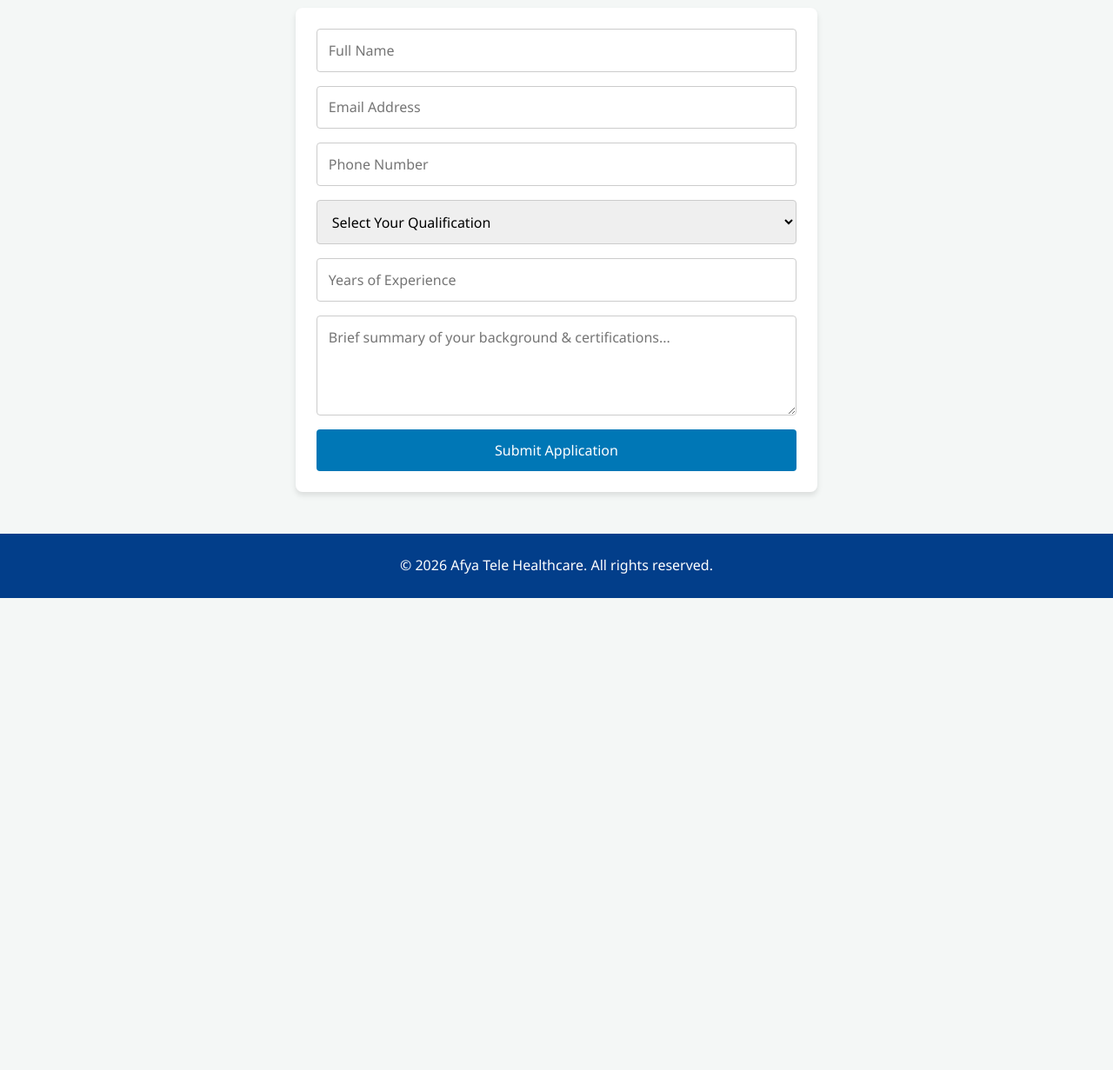
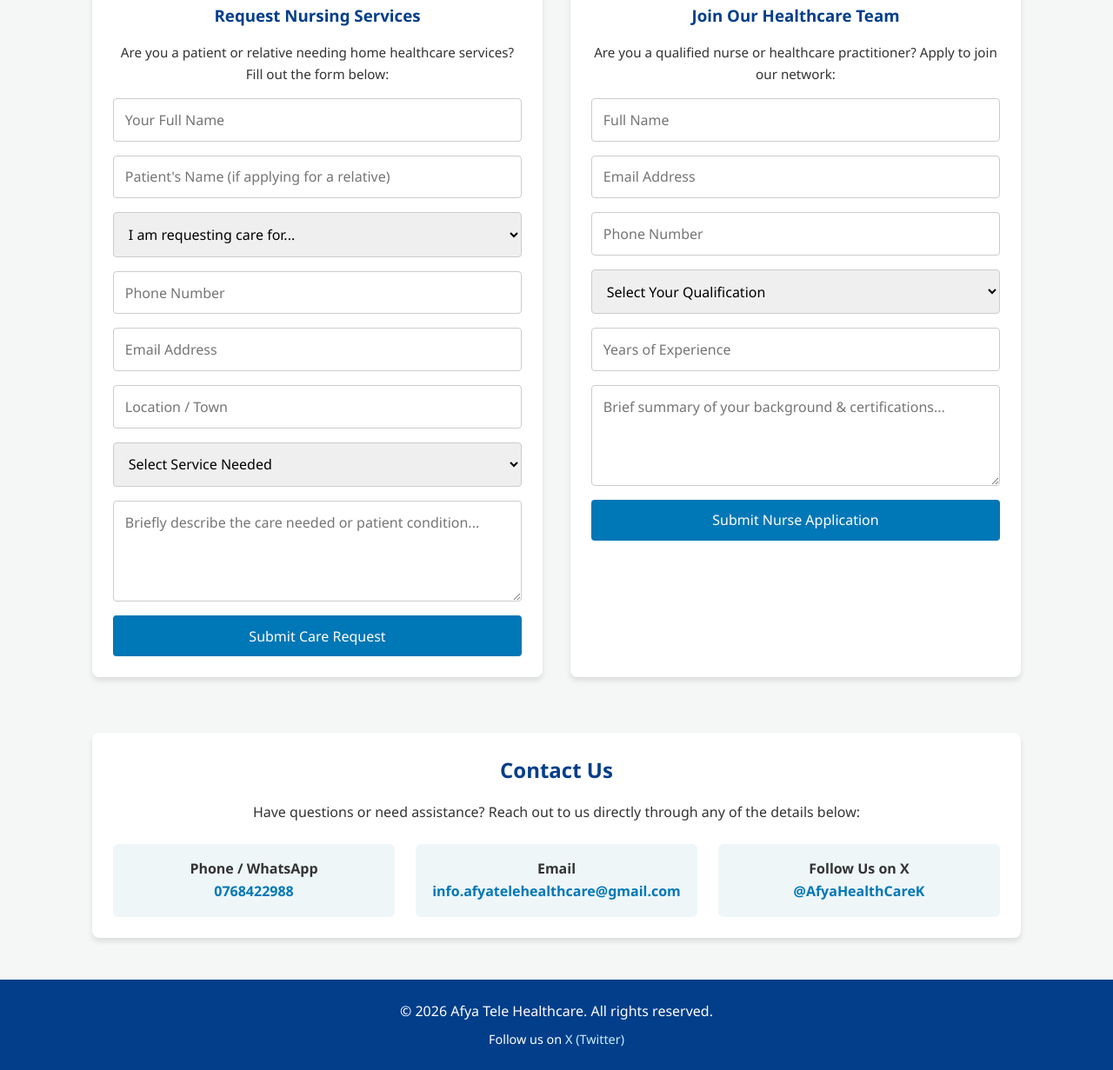
Before and after one commit to MachisuTech/afya-tele-healthcare, a plain HTML site: page index.html in a window 1280 px wide. Shown: the part 930-2161 px from the top of the page at 87% size. Before the commit the page ends 1618 px from the top, so only its background shows below. Drawn offline with Linux system fonts and the light colour scheme.

Commit message:
Update index.html

```diff
--- a/index.html
+++ b/index.html
@@ -27,6 +27,7 @@
             display: flex;
             justify-content: space-between;
             align-items: center;
+            flex-wrap: wrap;
         }
 
         header h1 {
@@ -79,6 +80,7 @@
             padding: 1.5rem;
             border-radius: 8px;
             box-shadow: 0 4px 6px rgba(0, 0, 0, 0.1);
+            margin-bottom: 2rem;
         }
 
         .card img {
@@ -94,7 +96,13 @@
             color: #0077b6;
         }
 
-        /* Form Styling */
+        /* Forms Section */
+        .forms-container {
+            display: grid;
+            grid-template-columns: repeat(auto-fit, minmax(320px, 1fr));
+            gap: 2rem;
+        }
+
         form {
             display: flex;
             flex-direction: column;
@@ -128,6 +136,27 @@
             background-color: #005f92;
         }
 
+        /* Contact Details Grid */
+        .contact-info {
+            display: grid;
+            grid-template-columns: repeat(auto-fit, minmax(220px, 1fr));
+            gap: 1.5rem;
+            text-align: center;
+            margin-top: 1rem;
+        }
+
+        .contact-item {
+            padding: 1rem;
+            background: #eef6f8;
+            border-radius: 6px;
+        }
+
+        .contact-item a {
+            color: #0077b6;
+            text-decoration: none;
+            font-weight: bold;
+        }
+
         /* Footer */
         footer {
             background-color: #023e8a;
@@ -135,6 +164,11 @@
             text-align: center;
             padding: 1.5rem 1rem;
             margin-top: 3rem;
+        }
+
+        footer a {
+            color: #caf0f8;
+            text-decoration: none;
         }
     </style>
 </head>
@@ -145,8 +179,9 @@
         <h1>Afya Tele Healthcare</h1>
         <nav>
             <a href="#services">Services</a>
-            <a href="#apply">Apply</a>
-            <a href="#contact">Contact</a>
+            <a href="#request-service">Request Care</a>
+            <a href="#join-team">Join Our Team</a>
+            <a href="#contact">Contact Us</a>
         </nav>
     </header>
 
@@ -179,9 +214,43 @@
             </div>
         </div>
 
-        <!-- Application / Registration Form -->
-        <h2 id="apply" style="text-align: center; margin-bottom: 1.5rem; color: #023e8a;">Join Our Healthcare Team</h2>
-        <div class="card" style="max-width: 600px; margin: 0 auto;">
+        <!-- Application Forms Container -->
+        <div class="forms-container">
+
+            <!-- Patient / Relative Request Form -->
+            <div class="card" id="request-service">
+                <h3 style="text-align: center; margin-bottom: 1rem; color: #023e8a;">Request Nursing Services</h3>
+                <p style="text-align: center; margin-bottom: 1rem; font-size: 0.95rem;">Are you a patient or relative needing home healthcare services? Fill out the form below:</p>
+                <form action="#" method="POST">
+                    <input type="text" name="applicant_name" placeholder="Your Full Name" required>
+                    <input type="text" name="patient_name" placeholder="Patient's Name (if applying for a relative)">
+                    <select name="relationship" required>
+                        <option value="" disabled selected>I am requesting care for...</option>
+                        <option value="myself">Myself (Patient)</option>
+                        <option value="parent">Parent</option>
+                        <option value="spouse">Spouse</option>
+                        <option value="child">Child</option>
+                        <option value="other_relative">Other Relative / Friend</option>
+                    </select>
+                    <input type="tel" name="phone" placeholder="Phone Number" required>
+                    <input type="email" name="email" placeholder="Email Address" required>
+                    <input type="text" name="location" placeholder="Location / Town" required>
+                    <select name="service_needed" required>
+                        <option value="" disabled selected>Select Service Needed</option>
+                        <option value="aged_care">Aged Care</option>
+                        <option value="nursing_care">Home Nursing Care</option>
+                        <option value="palliative_care">Palliative Care</option>
+                    </select>
+                    <textarea name="care_details" rows="4" placeholder="Briefly describe the care needed or patient condition..." required></textarea>
+
+                    <button type="submit">Submit Care Request</button>
+                </form>
+            </div>
+
+            <!-- Healthcare Worker Application Form -->
+            <div class="card" id="join-team">
+                <h3 style="text-align: center; margin-bottom: 1rem; color: #023e8a;">Join Our Healthcare Team</h3>
+                <p style="text-align: center; margin-bottom: 1rem; font-size: 0.95rem;">Are you a qualified nurse or healthcare practitioner? Apply to join our network:</p>
                 <form action="#" method="POST">
                     <input type="text" name="fullname" placeholder="Full Name" required>
                     <input type="email" name="email" placeholder="Email Address" required>
@@ -197,8 +266,31 @@
                     <input type="text" name="experience" placeholder="Years of Experience" required>
                     <textarea name="summary" rows="4" placeholder="Brief summary of your background & certifications..." required></textarea>
 
-                <button type="submit">Submit Application</button>
+                    <button type="submit">Submit Nurse Application</button>
                 </form>
+            </div>
+
+        </div>
+
+        <!-- Contact Us Section -->
+        <div class="card" id="contact" style="margin-top: 2rem;">
+            <h2 style="text-align: center; margin-bottom: 1rem; color: #023e8a;">Contact Us</h2>
+            <p style="text-align: center; margin-bottom: 1.5rem;">Have questions or need assistance? Reach out to us directly through any of the details below:</p>
+
+            <div class="contact-info">
+                <div class="contact-item">
+                    <h4>Phone / WhatsApp</h4>
+                    <p><a href="tel:0768422988">0768422988</a></p>
+                </div>
+                <div class="contact-item">
+                    <h4>Email</h4>
+                    <p><a href="mailto:info.afyatelehealthcare@gmail.com">info.afyatelehealthcare@gmail.com</a></p>
+                </div>
+                <div class="contact-item">
+                    <h4>Follow Us on X</h4>
+                    <p><a href="https://x.com/AfyaHealthCareK?s=20" target="_blank">@AfyaHealthCareK</a></p>
+                </div>
+            </div>
         </div>
 
     </div>
@@ -206,6 +298,9 @@
     <!-- Footer -->
     <footer>
         <p>&copy; 2026 Afya Tele Healthcare. All rights reserved.</p>
+        <p style="margin-top: 0.5rem; font-size: 0.9rem;">
+            Follow us on <a href="https://x.com/AfyaHealthCareK?s=20" target="_blank">X (Twitter)</a>
+        </p>
     </footer>
 
 </body>
```
Lines whose indentation alone changed are shown as unchanged.
